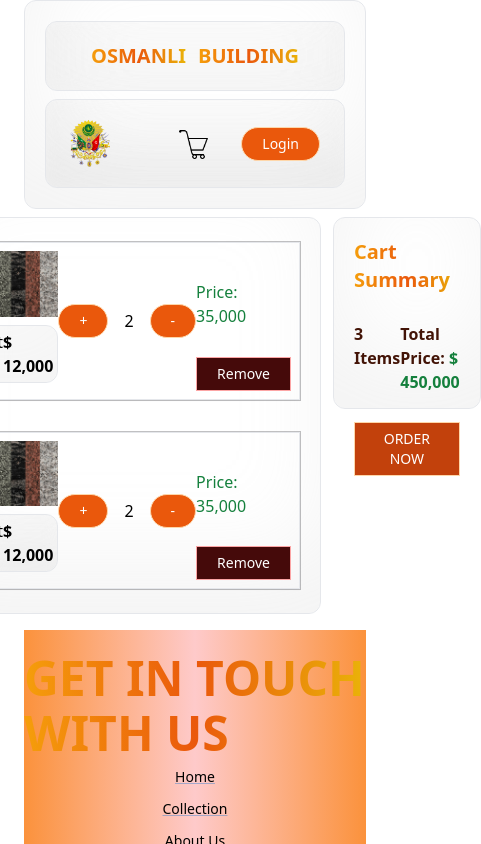
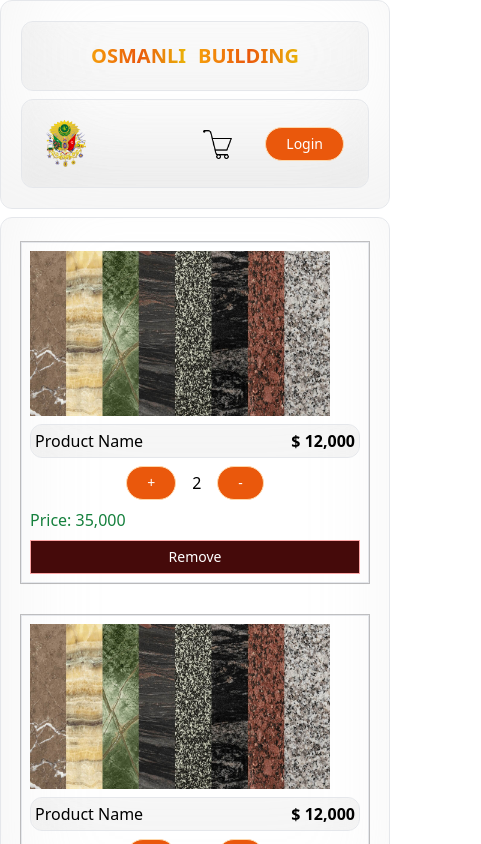
Before and after one commit to Bobzero23/Osmanli-Building-Frontend, a Next.js app: page /cart in a window 390 px wide. Shown: the top 844 px of the page, 481 px wide, since content can reach past the window. Built offline with nearby package versions, Linux system fonts and the light colour scheme.

Commit message:
styling: better user interaction responsive design

```diff
--- a/app/about-us/page.jsx
+++ b/app/about-us/page.jsx
@@ -3,8 +3,8 @@ import React from "react";
 
 const AboutUs = () => {
   return (
-    <div className="flex gap-2 glassmorphism">
-      <div className="w-[50%] glassmorphism">
+    <div className="md:flex xl:flex-row w-full flex-col gap-2 m-auto glassmorphism">
+      <div className="xl:w-[50%] w-full glassmorphism">
         <div className="flex flex-col">
           <h4 className="font-semibold text-orange-900">How it started</h4>
           <div className="border-t border-t-red-600 w-[5rem] h-1 mb-4"></div>
@@ -27,22 +27,11 @@ const AboutUs = () => {
             voluptatem, placeat, sit quis aperiam. Lorem ipsum dolor sit amet
             consectetur, adipisicing elit. Placeat, laudantium praesentium
             repudiandae pariatur assumenda reprehenderit cupiditate deserunt
-            quae eum, sunt illum necessitatibus? Ipsum autem eaque blanditiis
-            repudiandae sint earum quis! Lorem ipsum dolor sit amet, consectetur
-            adipisicing elit. Quo atque culpa impedit perferendis quidem. Autem
-            rem soluta architecto officia nesciunt neque asperiores facilis eius
-            rerum voluptatem, placeat, sit quis aperiam. Lorem ipsum dolor sit
-            amet consectetur, adipisicing elit. Placeat, laudantium praesentium
-            repudiandae pariatur assumenda reprehenderit cupiditate deserunt
-            quae eum, sunt illum necessitatibus? Ipsum autem eaque blanditiis
-            repudiandae sint earum quis!Lorem ipsum dolor sit amet, consectetur
-            adipisicing elit. Quo atque culpa impedit perferendis quidem. Autem
-            rem soluta architecto officia nesciunt neque asperiores facilis eius
-            rerum voluptatem, placeat, sit quis aperiam.
+            quae eum, sunt illum necessitatibus?
           </p>
         </div>
       </div>
-      <div className="w-[50%] flex flex-col gap-3 glassmorphism">
+      <div className="xl:w-[50%] w-full flex flex-col gap-3 glassmorphism">
         <div>
           <Image
             className="object-cover"
--- a/app/cart/page.jsx
+++ b/app/cart/page.jsx
@@ -5,7 +5,7 @@ const Cart = () => {
   return (
     <div className="w-full my-1 flex card_box card_hover">
       <div className="card_box p-2 border border-black-800 w-full ">
-        <div className="w-full flex justify-between">
+        <div className="w-full sm:w-auto flex sm:flex-row flex-col justify-between">
           <div>
             <Image
               className="object-cover"
@@ -38,10 +38,10 @@ const Cart = () => {
 
 const CartList = () => {
   return (
-    <div className="flex gap-3">
+    <div className="md:flex-nowrap flex flex-wrap gap-3">
       <div className="glassmorphism w-full py-2 gap-6 flex-wrap flex-center md:w-[70%]">
-        {[1, 1].map((cart) => (
-          <Cart />
+        {[1, 1].map((cart, i) => (
+          <Cart key={i} />
         ))}
       </div>
       <div className="flex flex-col h-[12rem] md:w-[30%] glassmorphism gap-7">
--- a/app/layout.js
+++ b/app/layout.js
@@ -10,7 +10,7 @@ export const metadata = {
 export default function RootLayout({ children }) {
   return (
     <html lang="en">
-      <body className="app">
+      <body className="">
         <Header />
         {children}
         <Footer />
--- a/app/page.jsx
+++ b/app/page.jsx
@@ -3,7 +3,7 @@ import Link from "next/link";
 
 const page = () => {
   return (
-    <div className="flex gap-2 borderp-2 mb-3">
+    <div className="p-0 flex gap-2 borderp-2 mb-3">
       <div className="p-1 md:flex hidden flex-col gap-2 w-[25%]">
         <Link className="glassmorphism orange_hover w-full" href="/">
           <p className="font-extrabold orange_gradient w-full h-full">PVC</p>
--- a/components/Footer.jsx
+++ b/components/Footer.jsx
@@ -1,14 +1,14 @@
 import React from "react";
 import { Link } from "@mui/material";
-import WhatsAppIcon from "@mui/icons-material/WhatsApp";
-import InstagramIcon from "@mui/icons-material/Instagram";
-import XIcon from "@mui/icons-material/X";
+// import WhatsAppIcon from "@mui/icons-material/WhatsApp";
+// import InstagramIcon from "@mui/icons-material/Instagram";
+// import XIcon from "@mui/icons-material/X";
 
 const Footer = () => {
   return (
     <div className="flex-center flex-col pb-5 mt-4 gap-2 w-full h-auto bg-gradient-to-r from-orange-400 via-red-200 to-orange-400">
       <div className="gap-2">
-        <h1 className="head_text orange_gradient w-full flex-center">
+        <h1 className="hidden lg:block head_text orange_gradient w-full sm:flex-center">
           GET IN TOUCH WITH US
         </h1>
 
@@ -40,7 +40,8 @@ const Footer = () => {
           </li>
         </ul>
         <div className="flex-center w-full gap-3 ">
-          <Link href="/">
+          {/* TODO - uncomment this  */}
+          {/* <Link href="/">
             <WhatsAppIcon />
           </Link>
           <Link href="/">
@@ -48,7 +49,7 @@ const Footer = () => {
           </Link>
           <Link href="/">
             <XIcon />
-          </Link>
+          </Link> */}
         </div>
       </div>
     </div>
```
